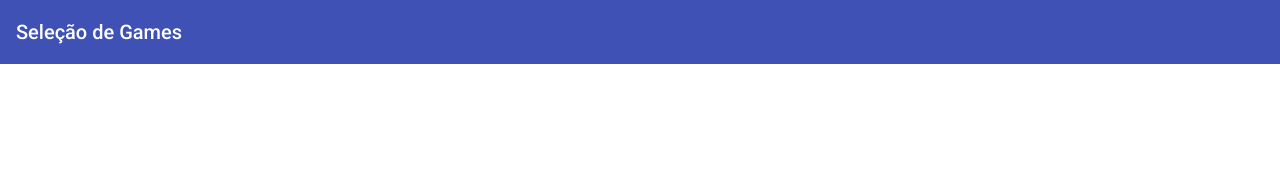
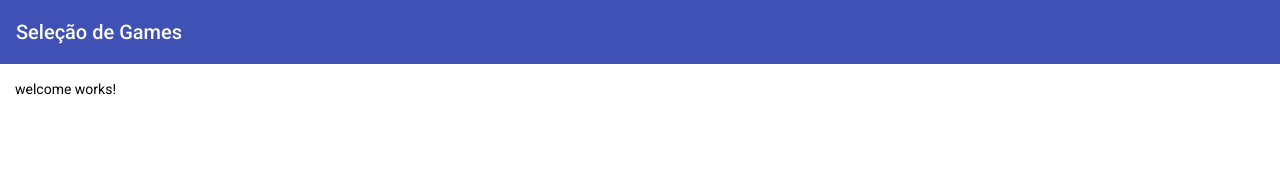
Before and after one commit to roodev/games-app, an Angular app: page /home in a window 1280 px wide. Shown: the top 169 px of the page. Built offline with nearby package versions, Linux system fonts and the light colour scheme.

Commit message:
Criando a primeira navegação entre componentes utilizando rotas do angular

```diff
--- /dev/null
+++ b/src/app/app-routing.module.ts
@@ -0,0 +1,22 @@
+import { NgModule } from '@angular/core';
+import { Routes, RouterModule } from '@angular/router';
+
+const routes: Routes = [
+    {
+        path:'home',
+        loadChildren: () => import('./modules/welcome/welcome.module').then(module => module.WelcomeModule)
+    },
+    {
+      path:'',
+      redirectTo: '/home',
+      pathMatch: 'full'
+    }
+
+];
+
+
+@NgModule({
+  imports: [RouterModule.forRoot(routes)],
+  exports: [RouterModule]
+})
+export class AppRoutingModule { }
--- a/src/app/app.module.ts
+++ b/src/app/app.module.ts
@@ -5,6 +5,7 @@
 import{ToastrModule} from "ngx-toastr"
 
 import{NavigationModule} from "./modules/navigation/navigation.module"
+import {AppRoutingModule} from "./app-routing.module"
 import { AppComponent } from './app.component';
 @NgModule({
   declarations: [
@@ -14,7 +15,8 @@
     BrowserModule,
     BrowserAnimationsModule,
     ToastrModule.forRoot(),
-    NavigationModule
+    NavigationModule,
+    AppRoutingModule
   ],
   providers: [],
   bootstrap: [AppComponent]
--- a/src/app/modules/navigation/navigation.component.css
+++ b/src/app/modules/navigation/navigation.component.css
@@ -0,0 +1,4 @@
+.outlet{
+    height: 88vh;
+    padding: 15px
+}
--- a/src/app/modules/navigation/navigation.component.html
+++ b/src/app/modules/navigation/navigation.component.html
@@ -7,4 +7,6 @@
         </div>
     </mat-toolbar-row>
 </mat-toolbar>
-<!--Outlet de rotas dos nossos componentes-->
+<div class="outlet">
+    <router-outlet></router-outlet>
+</div>
--- a/src/app/modules/navigation/navigation.module.ts
+++ b/src/app/modules/navigation/navigation.module.ts
@@ -1,5 +1,6 @@
 import { NgModule } from '@angular/core';
 import { CommonModule } from '@angular/common';
+import {RouterModule} from "@angular/router"
 
 /**Importações do Material */
 import{MatToolbarModule} from "@angular/material/toolbar"
@@ -12,6 +13,7 @@
   declarations: [NavigationComponent],
   imports: [
     CommonModule,
+    RouterModule,
     MatToolbarModule
   ],
   exports: [
--- a/src/app/modules/welcome/welcome-routing.module.ts
+++ b/src/app/modules/welcome/welcome-routing.module.ts
@@ -1,7 +1,14 @@
 import { NgModule } from '@angular/core';
 import { Routes, RouterModule } from '@angular/router';
 
-const routes: Routes = [];
+import {WelcomeComponent} from "./welcome.component"
+
+const routes: Routes = [
+  {
+    path: '',
+    component: WelcomeComponent
+  }
+];
 
 @NgModule({
   imports: [RouterModule.forChild(routes)],
```
